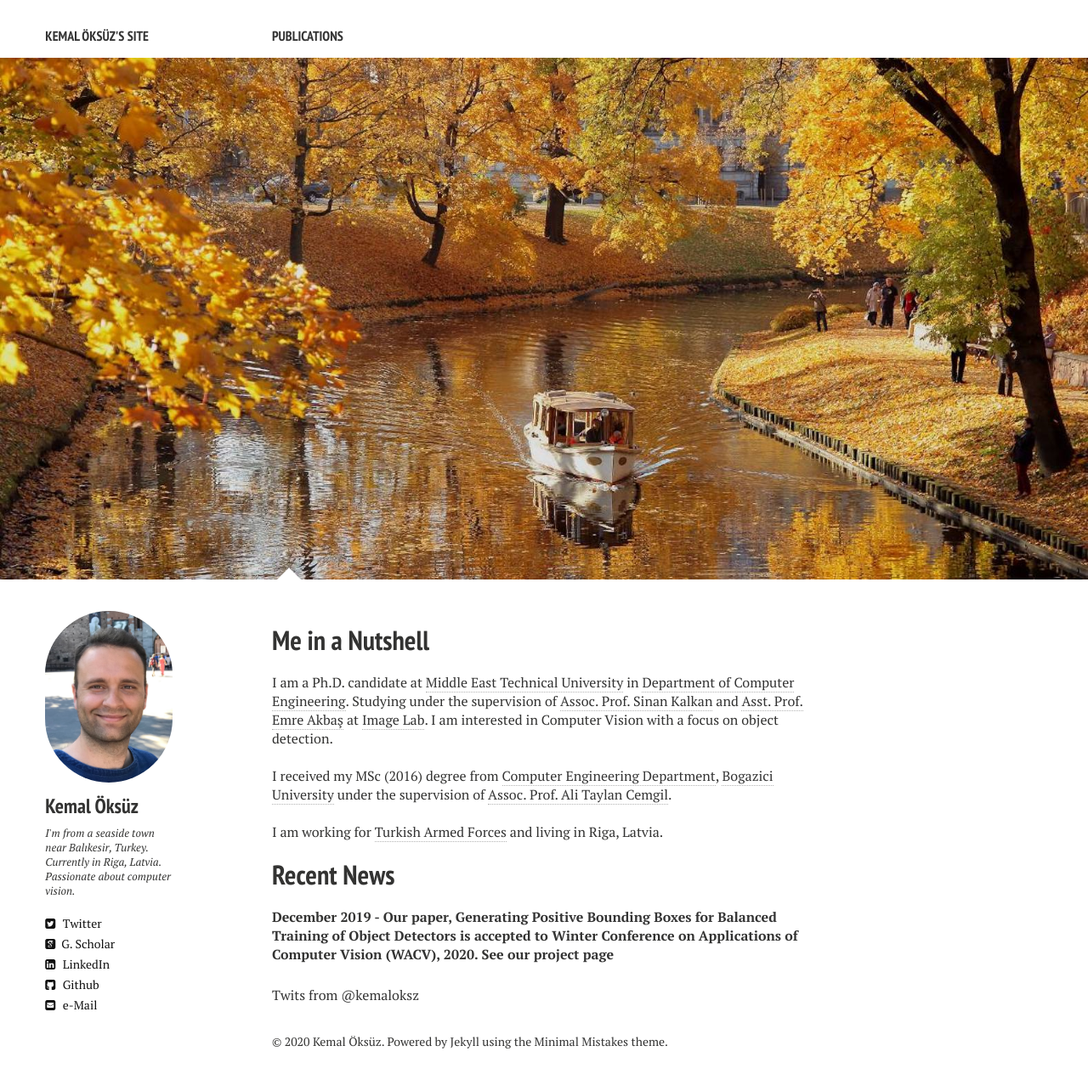
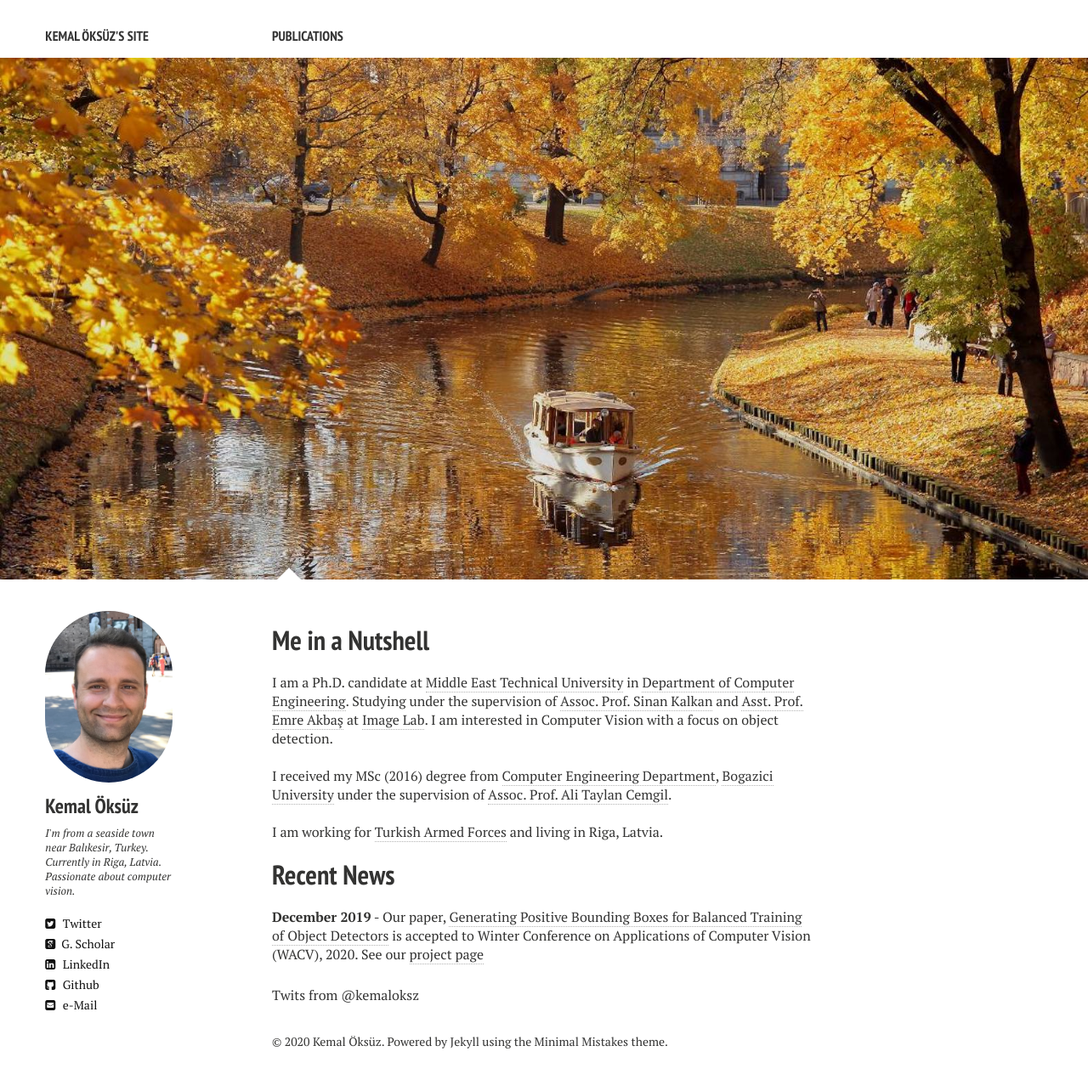
Before and after one commit to kemaloksuz/kemaloksuz.github.io, a Jekyll site: the page built from index.md, in a window 1280 px wide. Shown: the whole page at 85% size. Built offline with Jekyll 4.4.1, drawn with Linux system fonts in a browser that asks for light colours; nearby versions of some CDN libraries; comment, search, counter and statistics services are not loaded.

```diff
--- a/index.md
+++ b/index.md
@@ -16,5 +16,5 @@ I received my MSc (2016) degree from <a href="https://www.cmpe.boun.edu.tr" targ
 I am working for <a href="https://www.tsk.tr/HomeEng" target="_blank">Turkish Armed Forces</a> and living in Riga, Latvia.
 
 <h1>Recent News</h1>
-<b>December 2019<b/> - Our paper, <a href="https://arxiv.org/abs/1909.09777" target="_blank">Generating Positive Bounding Boxes for Balanced Training of Object Detectors</a> is accepted to Winter Conference on Applications of Computer Vision (WACV), 2020. See our <a href="https://github.com/kemaloksuz/BoundingBoxGenerator" target="_blank">project page</a>
+**December 2019** - Our paper, <a href="https://arxiv.org/abs/1909.09777" target="_blank">Generating Positive Bounding Boxes for Balanced Training of Object Detectors</a> is accepted to Winter Conference on Applications of Computer Vision (WACV), 2020. See our <a href="https://github.com/kemaloksuz/BoundingBoxGenerator" target="_blank">project page</a>
 <br />
```
